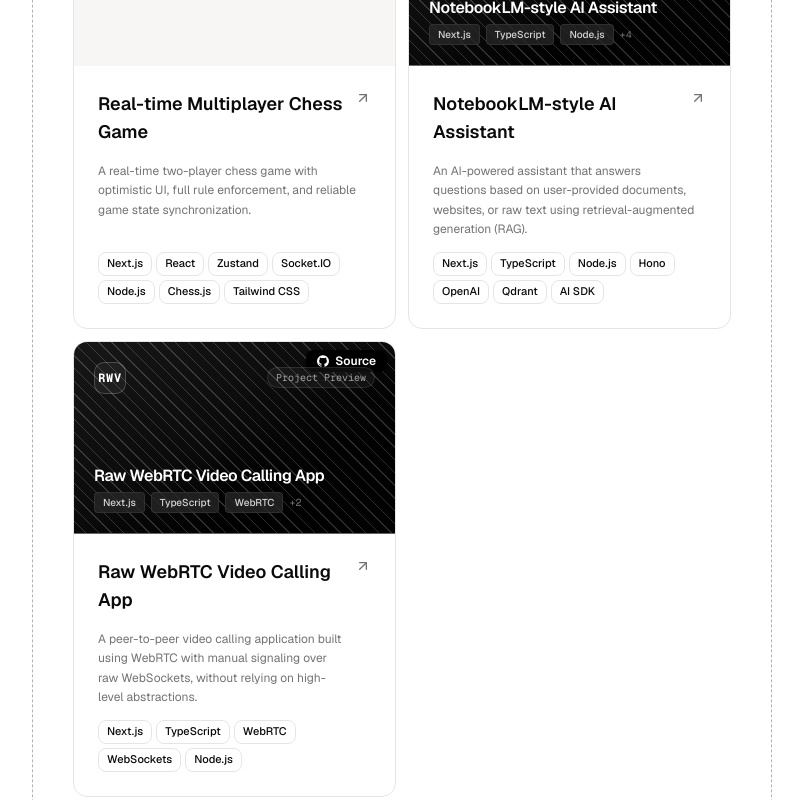
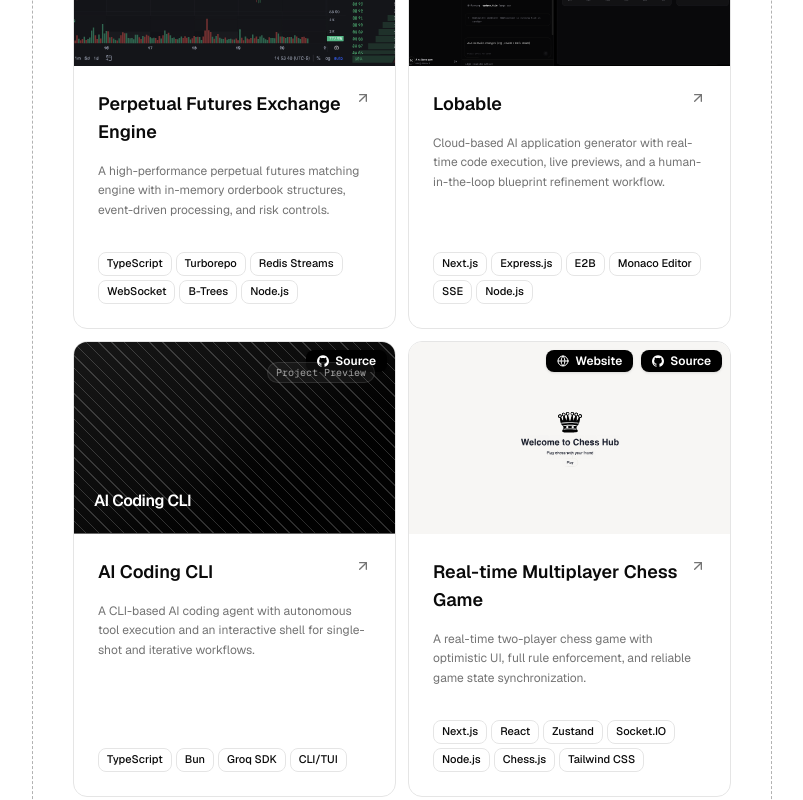
Before and after one commit to YashJsh/Portfolio, a Next.js app: page / in a window 1280 px wide. Shown: the part 1040-1840 px from the top of the page, without its empty margins (238-1041 px from the left). Built offline with nearby package versions, Linux system fonts and the light colour scheme.

Commit message:
refactor: added description and projects

```diff
--- a/src/components/project-card.tsx
+++ b/src/components/project-card.tsx
@@ -8,51 +8,26 @@
 import { useState } from "react";
 import Markdown from "react-markdown";
 
-function ProjectImage({ src, alt, tags }: { src: string; alt: string; tags?: readonly string[] }) {
+function ProjectImage({ src, alt }: { src: string; alt: string }) {
   const [imageError, setImageError] = useState(false);
 
   if (!src || imageError) {
-    // Generate a sleek dynamic visual project cover on the fly
-    const initials = alt
-      .split(" ")
-      .map((w) => w[0])
-      .join("")
-      .slice(0, 3)
-      .toUpperCase();
-
     return (
       <div className="w-full h-48 bg-gradient-to-br from-neutral-900 via-neutral-950 to-black text-white p-5 flex flex-col justify-between relative overflow-hidden border-b border-border/40 select-none">
         {/* Subtle diagonal grid pattern overlay */}
         <div className="absolute inset-0 bg-diagonal-stripes opacity-20 pointer-events-none" />
         <div className="absolute -right-8 -bottom-8 size-36 rounded-full bg-primary/10 blur-2xl pointer-events-none" />
 
-        <div className="flex items-center justify-between z-10">
-          <div className="size-8 rounded-lg border border-white/20 bg-white/5 flex items-center justify-center text-xs font-mono font-bold tracking-wider text-white">
-            {initials}
-          </div>
+        <div className="flex items-center justify-end z-10">
           <span className="text-[10px] font-mono text-neutral-400 bg-white/5 px-2 py-0.5 rounded-full border border-white/10">
             Project Preview
           </span>
         </div>
 
         <div className="flex flex-col gap-1 z-10 mt-auto">
-          <h4 className="font-semibold text-sm sm:text-base text-white tracking-tight line-clamp-1">
+          <h4 className="font-semibold text-sm sm:text-base text-white tracking-tight line-clamp-2">
             {alt}
           </h4>
-          {tags && tags.length > 0 && (
-            <div className="flex items-center gap-1.5 flex-wrap">
-              {tags.slice(0, 3).map((tag) => (
-                <span key={tag} className="text-[10px] font-medium text-neutral-300 bg-neutral-800/80 px-2 py-0.5 rounded border border-neutral-700/50">
-                  {tag}
-                </span>
-              ))}
-              {tags.length > 3 && (
-                <span className="text-[10px] text-neutral-500 font-mono">
-                  +{tags.length - 3}
-                </span>
-              )}
-            </div>
-          )}
         </div>
       </div>
     );
@@ -121,7 +96,7 @@
               className="w-full h-48 object-cover"
             />
           ) : (
-            <ProjectImage src={image || ""} alt={title} tags={tags} />
+            <ProjectImage src={image || ""} alt={title} />
           )}
         </Link>
         {links && links.length > 0 && (
--- a/src/data/resume.tsx
+++ b/src/data/resume.tsx
@@ -91,6 +91,79 @@
   ] as any[],
   projects: [
     {
+      title: "Perpetual Futures Exchange Engine",
+      href: "https://github.com/YashJsh/PERP",
+      dates: "",
+      active: true,
+      description:
+        "A high-performance perpetual futures matching engine with in-memory orderbook structures, event-driven processing, and risk controls.",
+      technologies: [
+        "TypeScript",
+        "Turborepo",
+        "Redis Streams",
+        "WebSocket",
+        "B-Trees",
+        "Node.js",
+      ],
+      links: [
+        {
+          type: "Source",
+          href: "https://github.com/YashJsh/PERP",
+          icon: <Icons.github className="size-3" />,
+        },
+      ],
+      image: "/perp_.svg",
+      video: "",
+    },
+    {
+      title: "Lobable",
+      href: "https://github.com/YashJsh/lobable",
+      dates: "",
+      active: true,
+      description:
+        "Cloud-based AI application generator with real-time code execution, live previews, and a human-in-the-loop blueprint refinement workflow.",
+      technologies: [
+        "Next.js",
+        "Express.js",
+        "E2B",
+        "Monaco Editor",
+        "SSE",
+        "Node.js",
+      ],
+      links: [
+        {
+          type: "Source",
+          href: "https://github.com/YashJsh/lobable",
+          icon: <Icons.github className="size-3" />,
+        },
+      ],
+      image: "lobable.svg",
+      video: "",
+    },
+    {
+      title: "AI Coding CLI",
+      href: "https://github.com/YashJsh/AI-Harness",
+      dates: "",
+      active: true,
+      description:
+        "A CLI-based AI coding agent with autonomous tool execution and an interactive shell for single-shot and iterative workflows.",
+      technologies: [
+        "TypeScript",
+        "Bun",
+        "Groq SDK",
+        "CLI/TUI",
+      ],
+      links: [
+        {
+          type: "Source",
+          href: "https://github.com/YashJsh/AI-Harness",
+          icon: <Icons.github className="size-3" />,
+        },
+      ],
+      image: "",
+      video: "",
+    },
+    {
       title: "Real-time Multiplayer Chess Game",
       href: "https://chess.imyash.in",
       dates: "",
@@ -104,7 +177,7 @@
         "Socket.IO",
         "Node.js",
         "Chess.js",
-        "Tailwind CSS"
+        "Tailwind CSS",
       ],
       links: [
         {
@@ -135,7 +208,7 @@
         "Hono",
         "OpenAI",
         "Qdrant",
-        "AI SDK"
+        "AI SDK",
       ],
       links: [
         {
@@ -147,30 +220,6 @@
       image: "",
       video: "",
     },
-    {
-      title: "Raw WebRTC Video Calling App",
-      href: "https://github.com/YashJsh/Raw-sockets-Video-Chat",
-      dates: "",
-      active: true,
-      description:
-        "A peer-to-peer video calling application built using WebRTC with manual signaling over raw WebSockets, without relying on high-level abstractions.",
-      technologies: [
-        "Next.js",
-        "TypeScript",
-        "WebRTC",
-        "WebSockets",
-        "Node.js"
-      ],
-      links: [
-        {
-          type: "Source",
-          href: "https://github.com/YashJsh/Raw-sockets-Video-Chat",
-          icon: <Icons.github className="size-3" />,
-        },
-      ],
-      image: "",
-      video: "",
-    }
   ],
   hackathons: [] as any[],
 } as const;
```
Also changed, not shown: public/lobable.svg (added), public/perp_.svg (added).
